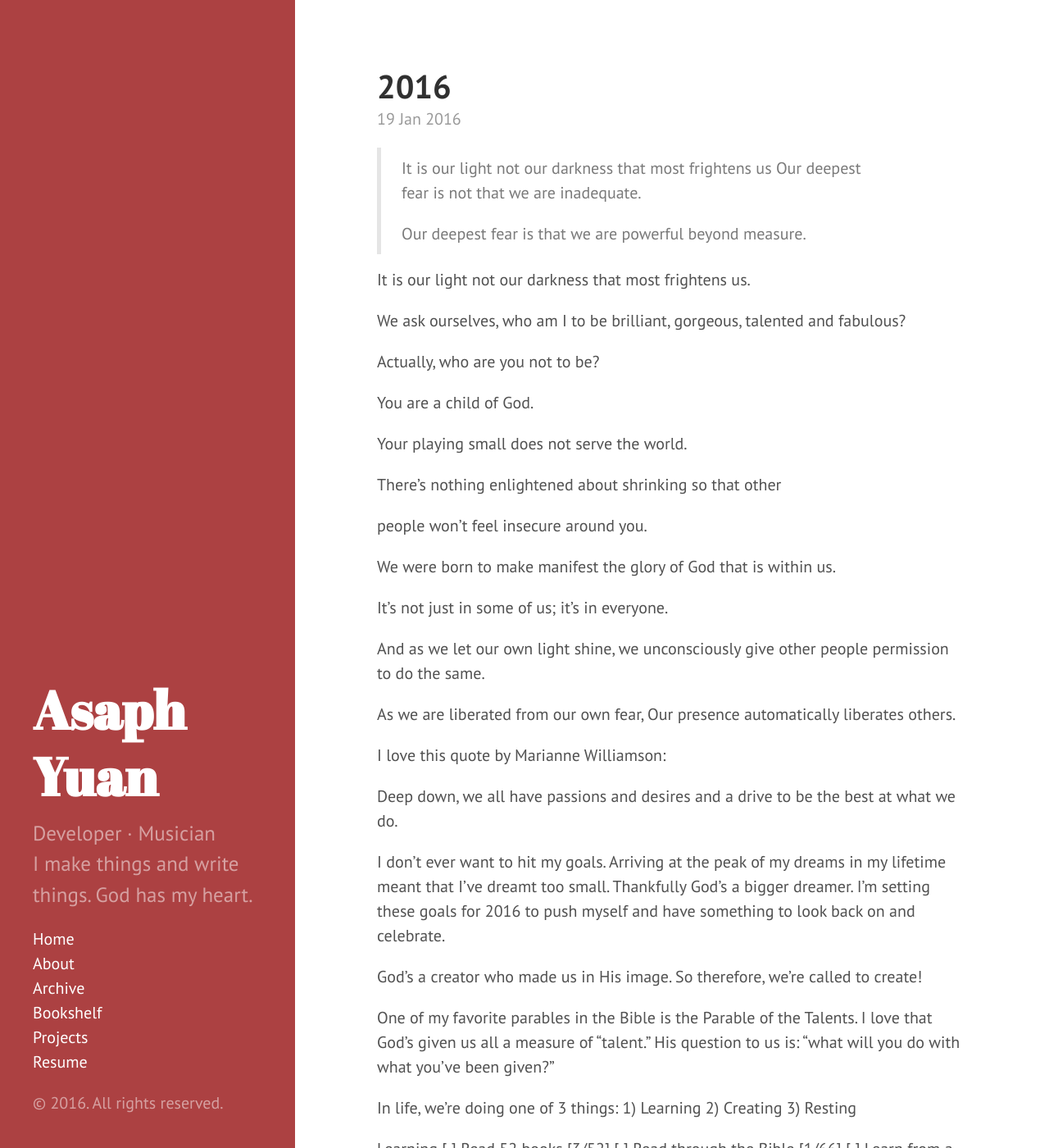
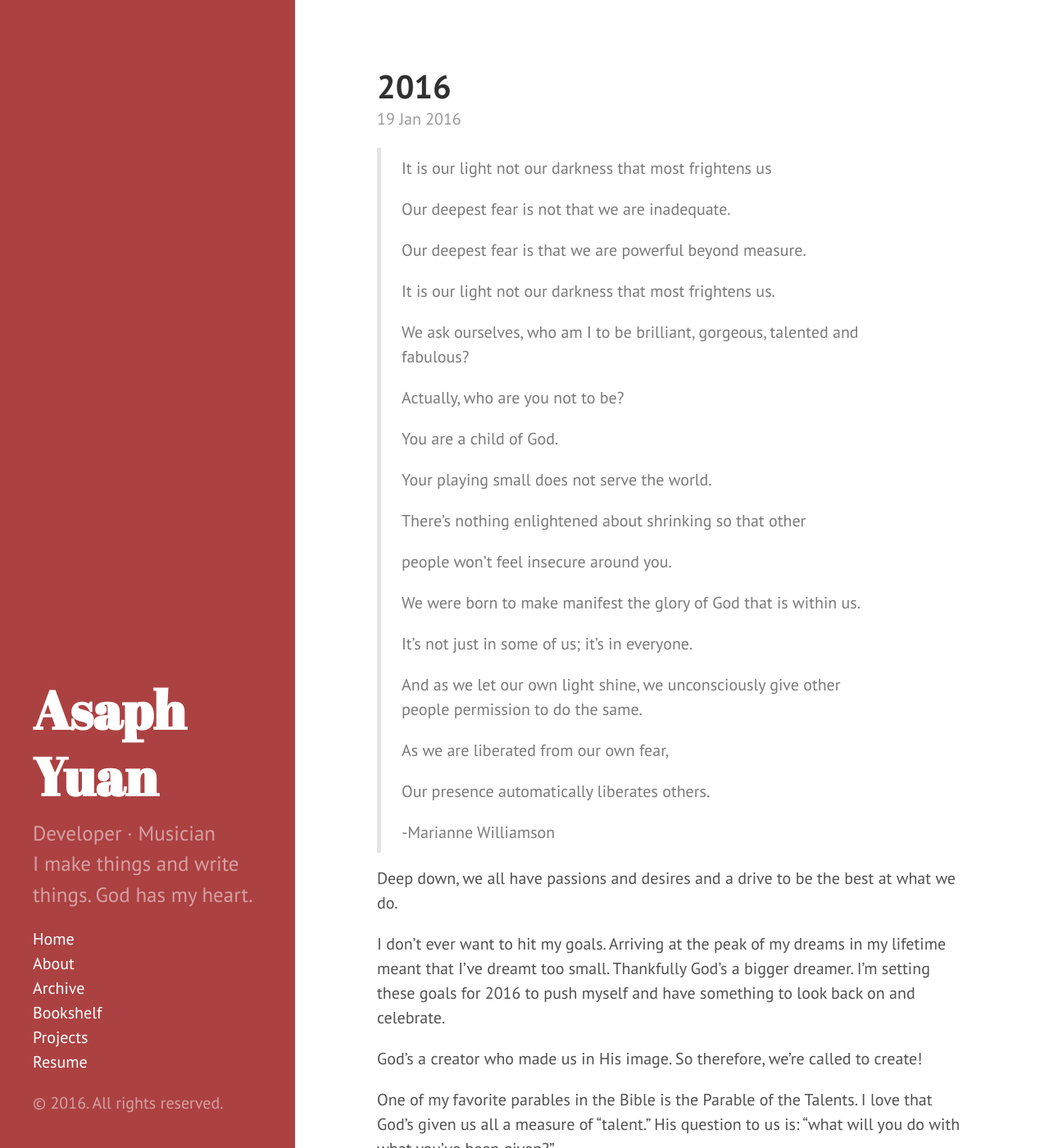
Before and after one commit to asaphy/asaphy.github.io, a Jekyll site: the page built from _posts/2016-1-19-2016.md, in a window 1280 px wide and 1400 px high. Shown: the whole window at 82% size. Built offline with Jekyll 4.4.1, drawn with Linux system fonts in a browser that asks for light colours.

Commit message:
added 1st blog post

```diff
--- a/_posts/2016-1-19-2016.md
+++ b/_posts/2016-1-19-2016.md
@@ -3,39 +3,37 @@ layout: post
 title: 2016
 ---
 
->It is our light not our darkness that most frightens us  Our deepest fear is not that we are inadequate.
+>It is our light not our darkness that most frightens us
+>
+>Our deepest fear is not that we are inadequate.
 >
 >Our deepest fear is that we are powerful beyond measure.
-
-It is our light not our darkness that most frightens us.
-
-We ask ourselves, who am I to be brilliant, gorgeous,
-talented and fabulous?
-
-Actually, who are you not to be?
-
-You are a child of God.
-
-Your playing small does not serve the world.
-
-There's nothing enlightened about shrinking so that other
-
-people won't feel insecure around you.
-
-We were born to make manifest the glory of
-God that is within us.
-
-It's not just in some of us; it's in everyone.
-
-And as we let our own light shine,
-we unconsciously give other people
-permission to do the same.
-
-As we are liberated from our own fear,
-Our presence automatically liberates others.
-
-
-I love this quote by Marianne Williamson:
+>
+>It is our light not our darkness that most frightens us.
+>
+>We ask ourselves, who am I to be brilliant, gorgeous, talented and fabulous?
+>
+>Actually, who are you not to be?
+>
+>You are a child of God.
+>
+>Your playing small does not serve the world.
+>
+>There's nothing enlightened about shrinking so that other
+>
+>people won't feel insecure around you.
+>
+>We were born to make manifest the glory of God that is within us.
+>
+>It's not just in some of us; it's in everyone.
+>
+> And as we let our own light shine, we unconsciously give other people permission to do the same.
+>
+> As we are liberated from our own fear,
+>
+>Our presence automatically liberates others.
+>
+>-Marianne Williamson
 
 
 Deep down, we all have passions and desires and a drive to be the best at what we do.
```
